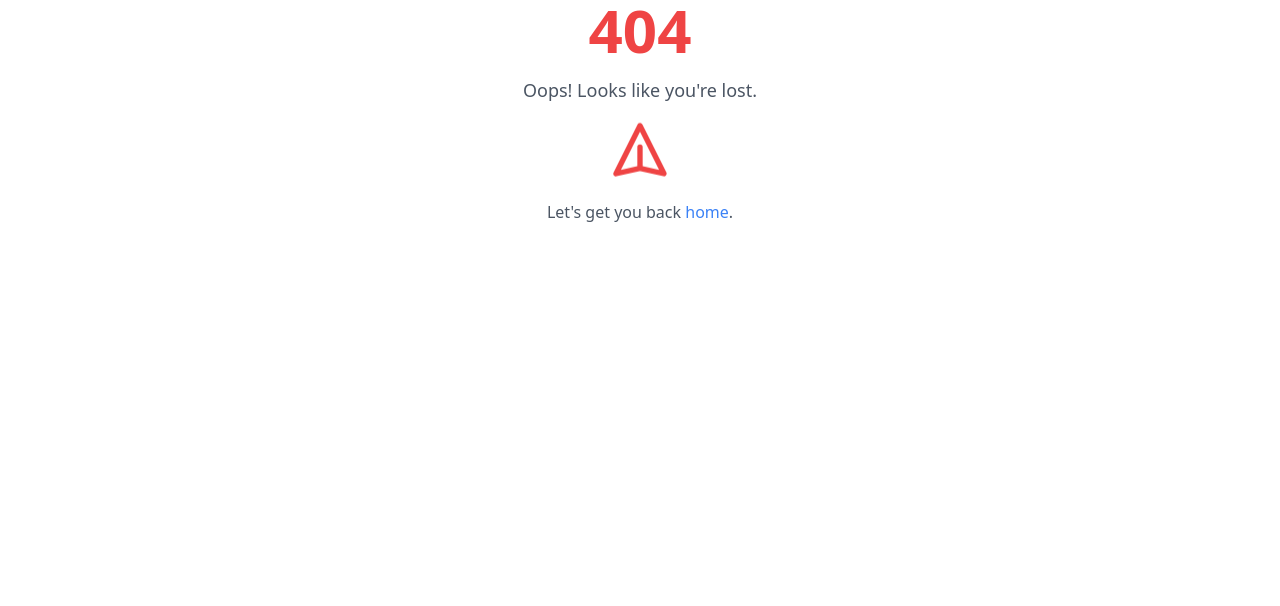
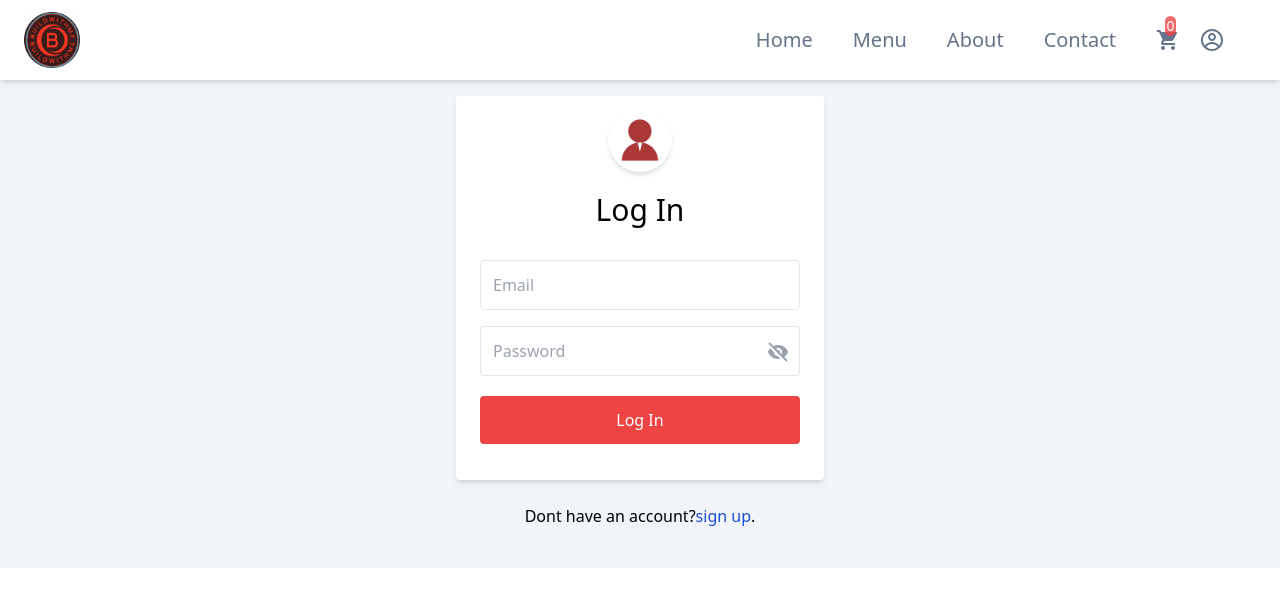
Before and after one commit to SunkePavanKumar/Ecommerce, a React (Vite) app in the folder Front-End/: page /login in a window 1280 px wide. Before the commit this address had no page. Shown: the top 606 px of the page. Built offline with nearby package versions, Linux system fonts and the light colour scheme.

Commit message:
frontend is done

```diff
--- a/Front-End/src/Components/Header.jsx
+++ b/Front-End/src/Components/Header.jsx
@@ -50,10 +50,10 @@ function Header() {
                   New Product
                 </Link>
                 <Link
-                  to={"/logout"}
+                  to={"/login"}
                   className=" text-sm whitespace-nowrap cursor-pointer hover:bg-slate-200"
                 >
-                  Log out
+                  Log In
                 </Link>
               </div>
             )}
--- /dev/null
+++ b/Front-End/src/Components/Pages/Login.jsx
@@ -0,0 +1,96 @@
+import React, { useState } from "react";
+import { BiShow, BiSolidHide } from "react-icons/bi";
+import { Link } from "react-router-dom";
+import signUpImage from "../../assets/login-animation.gif";
+import { useRef } from "react";
+
+function Login() {
+  let [show, setShow] = useState(false);
+  let email = useRef(null);
+  let password = useRef(null);
+
+  /**
+   * It is used for the password hide and show
+   */
+  function displayShow() {
+    show = !show;
+    setShow(show);
+  }
+
+  // On submition of the form to get the data
+
+  function createAccount(event) {
+    event.preventDefault();
+    const signUpData = {
+      email: email.current.value,
+      password: password.current.value,
+    };
+    console.log(signUpData);
+    email.current.value = "";
+    password.current.value = "";
+  }
+
+  return (
+    <div className="container max-w-sm mx-auto flex-1 flex flex-col items-center justify-center px-2">
+      <div className="bg-white px-6 py-8 rounded shadow-md text-black w-full">
+        <img
+          src={signUpImage}
+          alt="SignUp"
+          className=" relative h-16 bottom-5 left-32 shadow-md rounded-full"
+        />
+        <h1 className="mb-8 text-3xl text-center">Log In</h1>
+
+        <input
+          type="text"
+          className="block border border-grey-light w-full p-3 rounded mb-4"
+          name="email"
+          placeholder="Email"
+          ref={email}
+        />
+        <div className="flex items-center justify-center relative">
+          <input
+            type={`${show ? "text" : "password"}`}
+            className="block border border-grey-light w-full p-3 rounded mb-4"
+            name="password"
+            placeholder="Password"
+            ref={password}
+          />
+          {show ? (
+            <div
+              className=" absolute text-2xl text-gray-400 show  cursor-pointer"
+              onClick={displayShow}
+            >
+              <BiShow />
+            </div>
+          ) : (
+            <div
+              className=" absolute text-2xl text-gray-400 show cursor-pointer"
+              onClick={displayShow}
+            >
+              <BiSolidHide />
+            </div>
+          )}
+        </div>
+        <button
+          type="submit"
+          className="w-full text-center py-3 rounded  text-white hover:bg-green-dark focus:outline-none my-1 bg-red-500 hover:rounded-3xl"
+          onClick={createAccount}
+        >
+          Log In
+        </button>
+      </div>
+      <div className="text-grey-dark mt-6 mb-10">
+        Dont have an account?
+        <Link
+          className="no-underline border-blue-50 text-blue-700"
+          to="/signup"
+        >
+          sign up
+        </Link>
+        .
+      </div>
+    </div>
+  );
+}
+
+export default Login;
--- a/Front-End/src/Components/Pages/Logout.jsx
+++ /dev/null
@@ -1,7 +0,0 @@
-import React from "react";
-
-function Logout() {
-  return <div>lOG OUT</div>;
-}
-
-export default Logout;
--- a/Front-End/src/Components/Pages/SignUp.jsx
+++ b/Front-End/src/Components/Pages/SignUp.jsx
@@ -1,40 +1,110 @@
 import React, { useState } from "react";
 import { BiShow, BiSolidHide } from "react-icons/bi";
-import { Link } from "react-router-dom";
+import { Link, useNavigate } from "react-router-dom";
 import signUpImage from "../../assets/login-animation.gif";
+import { useRef } from "react";
+import ConvertBase64 from "../../Utiliity/ConvertBase64";
+function SignUp() {
+  let [show, setShow] = useState(false);
+  let [confirmShow, setConfirmShow] = useState(false);
+  const [input, setInput] = useState({});
+  let fullName = useRef(null);
+  let email = useRef(null);
+  let password = useRef(null);
+  let confirmPassword = useRef(null);
+  let navigator = useNavigate();
 
-function SignUp() {
-  let [show, setShow] = useState(true);
-  let [confirmShow, setConfirmShow] = useState(true);
+  /**
+   * It is used for the password hide and show
+   */
   function displayShow() {
     show = !show;
     setShow(show);
   }
 
+  //   This is used for the confirm password hide and show
   function confirm() {
     confirmShow = !confirmShow;
     setConfirmShow(confirmShow);
   }
+
+  // On submition of the form to get the data
+
+  function createAccount(event) {
+    event.preventDefault();
+    const signUpData = {
+      fullName: fullName.current.value,
+      email: email.current.value,
+      password: password.current.value,
+      confirmPassword: confirmPassword.current.value,
+    };
+
+    console.log(signUpData);
+    if (
+      !signUpData.fullName ||
+      !signUpData.email ||
+      !signUpData.password ||
+      !signUpData.confirmPassword
+    ) {
+      [alert("Please! Enter the mandatory Fields")];
+    }
+
+    if (signUpData.password !== signUpData.confirmPassword) {
+      alert(`Password and Confirm  password doesnot match`);
+    } else {
+      setInput((prev) => ({ ...prev, ...signUpData }));
+      navigator("/login");
+      fullName.current.value = "";
+      email.current.value = "";
+      password.current.value = "";
+      confirmPassword.current.value = "";
+    }
+  }
+
+  // Handle the image
+
+  async function imageHandler(event) {
+    console.log(event);
+    console.log(event.target.value);
+    const data = await ConvertBase64(event.target.files[0]);
+    setInput((pre) => ({ ...pre, image: data }));
+  }
+
   return (
     <div className="container max-w-sm mx-auto flex-1 flex flex-col items-center justify-center px-2">
-      <div className="bg-white px-6 py-8 rounded shadow-md text-black w-full">
-        <img
-          src={signUpImage}
-          alt="SignUp"
-          className=" relative h-16 bottom-5 left-32 shadow-md rounded-full"
-        />
-        <h1 className="mb-8 text-3xl text-center">Sign up</h1>
+      <div className="bg-white px-6 py-8 rounded shadow-md text-black w-full relative flex flex-col">
+        <label htmlFor="image" className="relative">
+          <img
+            src={!input.image ? signUpImage : input.image}
+            alt="SignUp"
+            className=" relative h-24 bottom-5 left-28 shadow-md top-0.5 right-5 cursor-pointer rounded-full p-1 object-contain"
+          />
+          <input
+            type="file"
+            className="hidden"
+            id="image"
+            accept="image/*"
+            onChange={imageHandler}
+          />
+          <p className=" absolute left-32 -bottom-1 ml-2  text-red-900 rounded-full">
+            upload
+          </p>
+        </label>
+
+        <h1 className="mb-8 text-3xl text-center relative">Sign up</h1>
         <input
           type="text"
           className="block border border-grey-light w-full p-3 rounded mb-4"
           name="fullname"
           placeholder="Full Name"
+          ref={fullName}
         />
         <input
           type="text"
           className="block border border-grey-light w-full p-3 rounded mb-4"
           name="email"
           placeholder="Email"
+          ref={email}
         />
         <div className="flex items-center justify-center relative">
           <input
@@ -42,6 +112,7 @@ function SignUp() {
             className="block border border-grey-light w-full p-3 rounded mb-4"
             name="password"
             placeholder="Password"
+            ref={password}
           />
           {show ? (
             <div
@@ -65,6 +136,7 @@ function SignUp() {
             className="block border border-grey-light w-full p-3 rounded mb-4"
             name="confirm_password"
             placeholder="Confirm Password"
+            ref={confirmPassword}
           />
           {confirmShow ? (
             <div
@@ -84,7 +156,8 @@ function SignUp() {
         </div>
         <button
           type="submit"
-          className="w-full text-center py-3 rounded  text-white hover:bg-green-dark focus:outline-none my-1 bg-green-500"
+          className="w-full text-center py-3 rounded  text-white hover:bg-green-dark focus:outline-none my-1 bg-red-500 hover:rounded-3xl"
+          onClick={createAccount}
         >
           Create Account
         </button>
--- /dev/null
+++ b/Front-End/src/Utiliity/ConvertBase64.js
@@ -0,0 +1,12 @@
+async function ConvertBase64(file) {
+  return new Promise((resolve, reject) => {
+    const reader = new FileReader();
+    reader.readAsDataURL(file);
+    reader.onload = () => {
+      resolve(reader.result);
+    };
+    reader.onerror = reject;
+  });
+}
+
+export default ConvertBase64;
--- a/Front-End/src/main.jsx
+++ b/Front-End/src/main.jsx
@@ -9,7 +9,7 @@ import About from "./Components/Pages/About.jsx";
 import Contact from "./Components/Pages/Contact.jsx";
 import Menu from "./Components/Pages/Menu.jsx";
 import NewProduct from "./Components/Pages/NewProduct.jsx";
-import Logout from "./Components/Pages/Logout.jsx";
+import Login from "./Components/Pages/Login.jsx";
 import SignUp from "./Components/Pages/SignUp.jsx";
 import TermsOfService from "./Components/Pages/TermsOfService.jsx";
 import PrivacyPolicy from "./Components/Pages/PrivacyPolicy.jsx";
@@ -40,8 +40,8 @@ const router = createBrowserRouter([
         element: <NewProduct />,
       },
       {
-        path: "/logout",
-        element: <Logout />,
+        path: "/login",
+        element: <Login />,
       },
       {
         path: "/signup",
```
